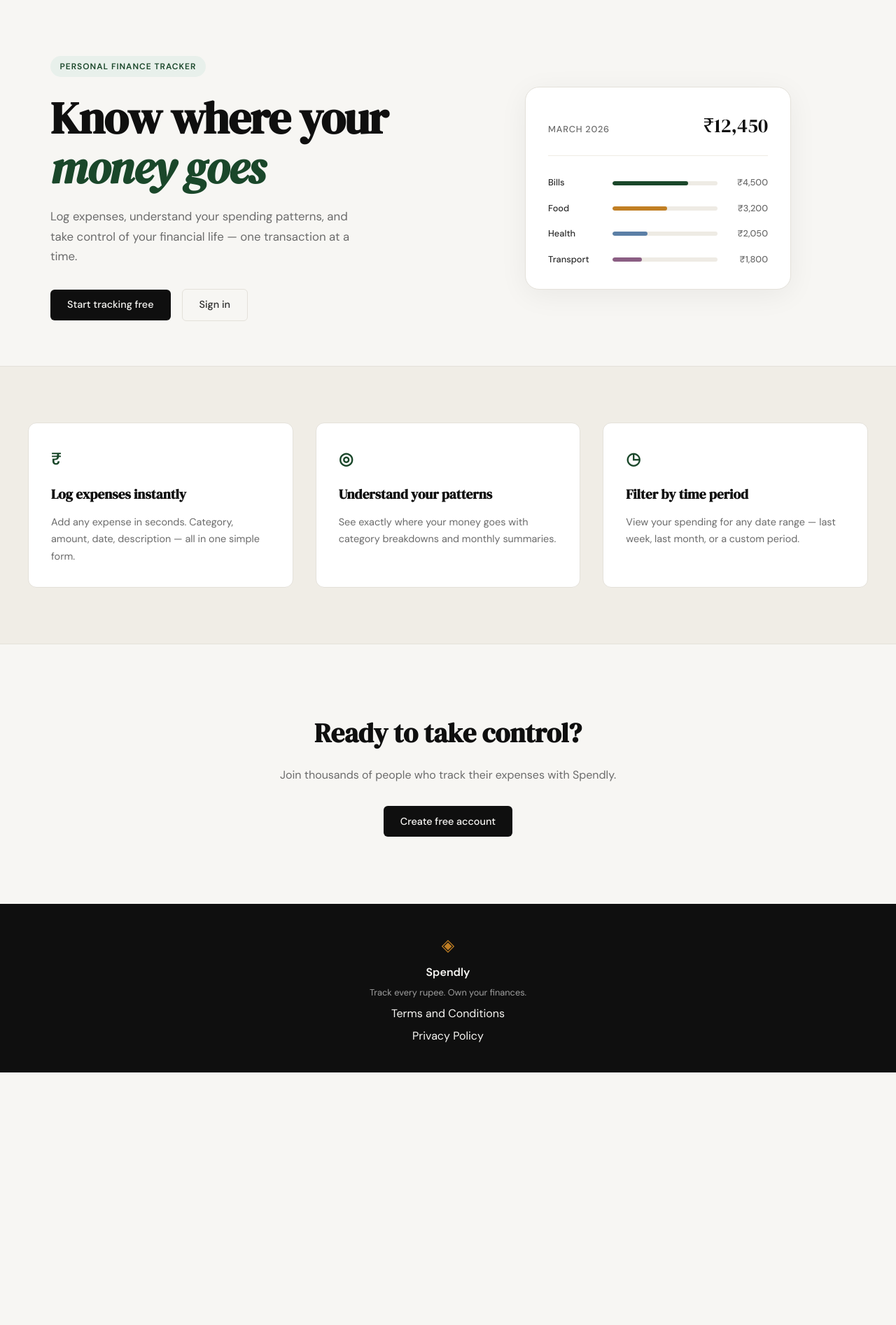
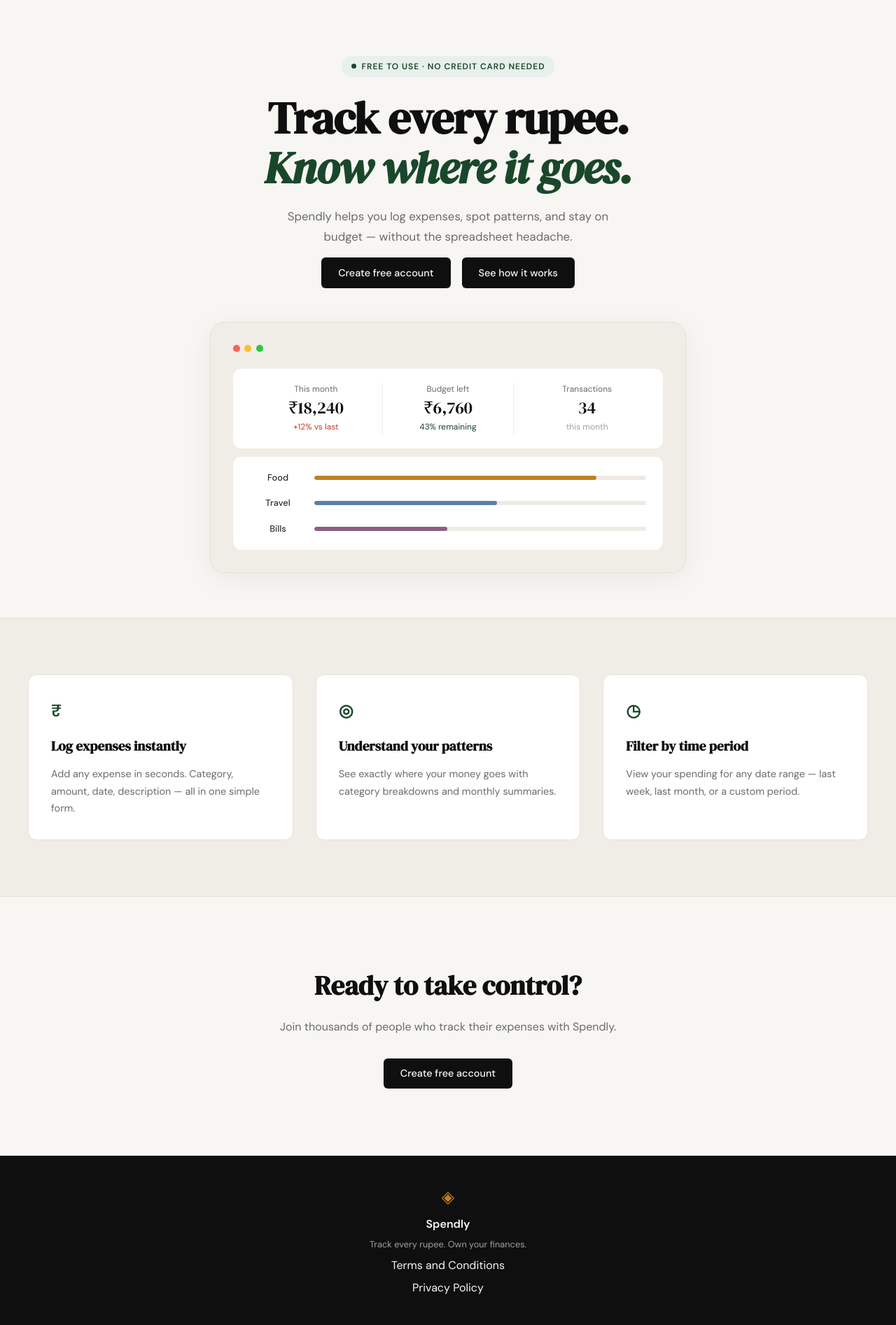
Before and after one commit to HarshitaSharma026/spendly, a Flask app: page / in a window 1280 px wide. Shown: the part 61-1955 px from the top of the page at 70% size. Before the commit the page ends 1594 px from the top, so only its background shows below. Run offline with Flask 3, Linux system fonts and the light colour scheme.

Commit message:
landing: redesign hero section to match mockup

```diff
--- /dev/null
+++ b/static/css/landing.css
@@ -0,0 +1,138 @@
+/* ------------------------------------------------------------------ */
+/* Hero — centered single-column layout                                */
+/* ------------------------------------------------------------------ */
+
+.hero {
+    display: flex;
+    flex-direction: column;
+    align-items: center;
+    text-align: center;
+    gap: 3rem;
+}
+
+.hero-inner {
+    width: 100%;
+    max-width: 640px;
+}
+
+.hero-subtitle {
+    max-width: 500px;
+    margin-left: auto;
+    margin-right: auto;
+    margin-bottom: 1rem;
+}
+
+.hero-actions {
+    justify-content: center;
+}
+
+.hero-visual {
+    width: 100%;
+    max-width: 680px;
+    display: block;
+}
+
+/* ------------------------------------------------------------------ */
+/* Badge dot                                                           */
+/* ------------------------------------------------------------------ */
+
+.badge-dot {
+    display: inline-block;
+    width: 7px;
+    height: 7px;
+    background: var(--accent);
+    border-radius: 50%;
+    margin-right: 0.5rem;
+    vertical-align: middle;
+    position: relative;
+    top: -1px;
+}
+
+/* ------------------------------------------------------------------ */
+/* Mock card — browser window style                                    */
+/* ------------------------------------------------------------------ */
+
+.mock-card {
+    max-width: none;
+    background: var(--paper-warm);
+}
+
+.mock-window-dots {
+    display: flex;
+    gap: 0.4rem;
+    margin-bottom: 1.5rem;
+}
+
+.dot {
+    width: 10px;
+    height: 10px;
+    border-radius: 50%;
+}
+
+.dot-red       { background: #ff5f57; }
+.dot-yellow    { background: #febc2e; }
+.dot-green-dot { background: #28c840; }
+
+/* ------------------------------------------------------------------ */
+/* Mock metrics row                                                    */
+/* ------------------------------------------------------------------ */
+
+.mock-metrics {
+    display: grid;
+    grid-template-columns: repeat(3, 1fr);
+    gap: 0;
+    background: var(--paper-card);
+    border-radius: var(--radius-md);
+    padding: 1.25rem 1.5rem;
+    margin-bottom: 0.75rem;
+}
+
+.mock-metric {
+    display: flex;
+    flex-direction: column;
+    gap: 0.2rem;
+}
+
+.mock-metric-mid {
+    border-left: 1px solid var(--border-soft);
+    border-right: 1px solid var(--border-soft);
+    padding: 0 1.25rem;
+}
+
+.mock-metric-end {
+    padding-left: 1.25rem;
+}
+
+.mock-metric-val {
+    font-family: var(--font-display);
+    font-size: 1.5rem;
+    color: var(--ink);
+    line-height: 1.2;
+}
+
+.mock-metric-label {
+    font-size: 0.75rem;
+    color: var(--ink-muted);
+}
+
+.mock-metric-sub {
+    font-size: 0.75rem;
+    color: var(--ink-faint);
+}
+
+.mock-sub-danger  { color: var(--danger); }
+.mock-sub-success { color: var(--accent); }
+
+/* ------------------------------------------------------------------ */
+/* Mock bar rows — slim card                                           */
+/* ------------------------------------------------------------------ */
+
+.mock-bars-card {
+    background: var(--paper-card);
+    border-radius: var(--radius-md);
+    padding: 1.25rem 1.5rem;
+}
+
+.mock-bar-row-slim {
+    grid-template-columns: 80px 1fr;
+}
--- a/templates/landing.html
+++ b/templates/landing.html
@@ -1,60 +1,71 @@
 {% extends "base.html" %}
 
 {% block title %}Spendly — Track Every Rupee{% endblock %}
+
+{% block head %}
+<link rel="stylesheet" href="{{ url_for('static', filename='css/landing.css') }}">
+{% endblock %}
 
 {% block content %}
 
 <section class="hero">
     <div class="hero-inner">
-        <div class="hero-badge">Personal Finance Tracker</div>
+        <div class="hero-badge"><span class="badge-dot"></span>Free to use · No credit card needed</div>
         <h1 class="hero-title">
-            Know where your<br>
-            <em>money goes</em>
+            Track every rupee.<br>
+            <em>Know where it goes.</em>
         </h1>
         <p class="hero-subtitle">
-            Log expenses, understand your spending patterns,
-            and take control of your financial life —
-            one transaction at a time.
+            Spendly helps you log expenses, spot patterns, and stay
+            on budget — without the spreadsheet headache.
         </p>
-        <div class="hero-actions">
-            <a href="{{ url_for('register') }}" class="btn-primary">Start tracking free</a>
-            <a href="{{ url_for('login') }}" class="btn-ghost">Sign in</a>
+<div class="hero-actions">
+            <a href="{{ url_for('register') }}" class="btn-primary">Create free account</a>
+            <a href="#features" class="btn-primary">See how it works</a>
         </div>
     </div>
     <div class="hero-visual">
         <div class="mock-card">
-            <div class="mock-card-header">
-                <span class="mock-label">March 2026</span>
-                <span class="mock-total">₹12,450</span>
+            <div class="mock-window-dots">
+                <span class="dot dot-red"></span>
+                <span class="dot dot-yellow"></span>
+                <span class="dot dot-green-dot"></span>
             </div>
-            <div class="mock-bars">
-                <div class="mock-bar-row">
+            <div class="mock-metrics">
+                <div class="mock-metric">
+                    <span class="mock-metric-label">This month</span>
+                    <span class="mock-metric-val">₹18,240</span>
+                    <span class="mock-metric-sub mock-sub-danger">+12% vs last</span>
+                </div>
+                <div class="mock-metric mock-metric-mid">
+                    <span class="mock-metric-label">Budget left</span>
+                    <span class="mock-metric-val">₹6,760</span>
+                    <span class="mock-metric-sub mock-sub-success">43% remaining</span>
+                </div>
+                <div class="mock-metric mock-metric-end">
+                    <span class="mock-metric-label">Transactions</span>
+                    <span class="mock-metric-val">34</span>
+                    <span class="mock-metric-sub">this month</span>
+                </div>
+            </div>
+            <div class="mock-bars mock-bars-card">
+                <div class="mock-bar-row mock-bar-row-slim">
+                    <span class="mock-cat">Food</span>
+                    <div class="mock-bar-track">
+                        <div class="mock-bar mock-bar-2" style="width: 85%"></div>
+                    </div>
+                </div>
+                <div class="mock-bar-row mock-bar-row-slim">
+                    <span class="mock-cat">Travel</span>
+                    <div class="mock-bar-track">
+                        <div class="mock-bar mock-bar-3" style="width: 55%"></div>
+                    </div>
+                </div>
+                <div class="mock-bar-row mock-bar-row-slim">
                     <span class="mock-cat">Bills</span>
                     <div class="mock-bar-track">
-                        <div class="mock-bar" style="width: 72%"></div>
+                        <div class="mock-bar mock-bar-4" style="width: 40%"></div>
                     </div>
-                    <span class="mock-amt">₹4,500</span>
-                </div>
-                <div class="mock-bar-row">
-                    <span class="mock-cat">Food</span>
-                    <div class="mock-bar-track">
-                        <div class="mock-bar mock-bar-2" style="width: 52%"></div>
-                    </div>
-                    <span class="mock-amt">₹3,200</span>
-                </div>
-                <div class="mock-bar-row">
-                    <span class="mock-cat">Health</span>
-                    <div class="mock-bar-track">
-                        <div class="mock-bar mock-bar-3" style="width: 33%"></div>
-                    </div>
-                    <span class="mock-amt">₹2,050</span>
-                </div>
-                <div class="mock-bar-row">
-                    <span class="mock-cat">Transport</span>
-                    <div class="mock-bar-track">
-                        <div class="mock-bar mock-bar-4" style="width: 28%"></div>
-                    </div>
-                    <span class="mock-amt">₹1,800</span>
                 </div>
             </div>
         </div>
```
Also changed, not shown: img1.png (added), 1 other file.
